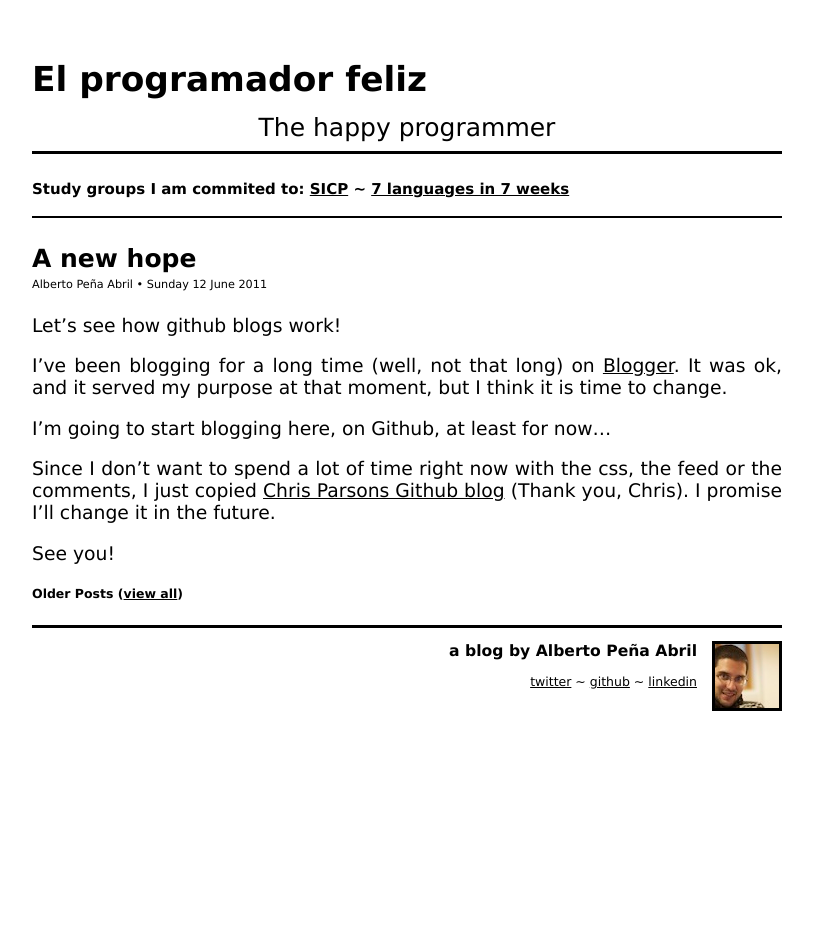
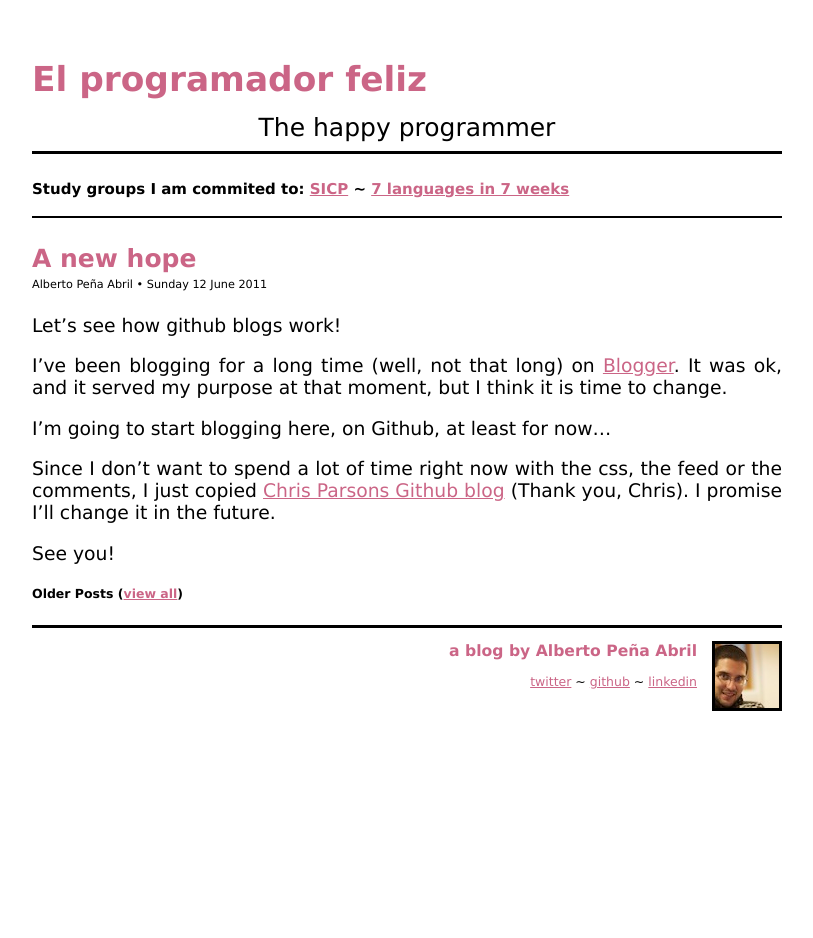
Before and after one commit to plagelao/plagelao.github.com, a Jekyll site: the page built from index.html, in a window 1280 px wide. Shown: the whole page, without its empty margins (233-1046 px from the left). Built offline with Jekyll 4.4.1, drawn with Linux system fonts in a browser that asks for light colours.

Commit message:
Changes link color

```diff
--- a/css/screen.css
+++ b/css/screen.css
@@ -53,7 +53,7 @@ p {
 }
 
 a {
-  color: black;
+  color: #CB6586;
 }
 
 a:hover {
@@ -61,7 +61,7 @@ a:hover {
 }
 
 a:visited {
-  color: gray;
+  color: #CB6586;
 }
 a img {
   border: none;
@@ -112,7 +112,7 @@ div.site {
 }
 
 .title a, .post h1 a {
-   color: black;
+   color: #CB6586;
    font-size: 2em;
    text-decoration: none;
 }
```
